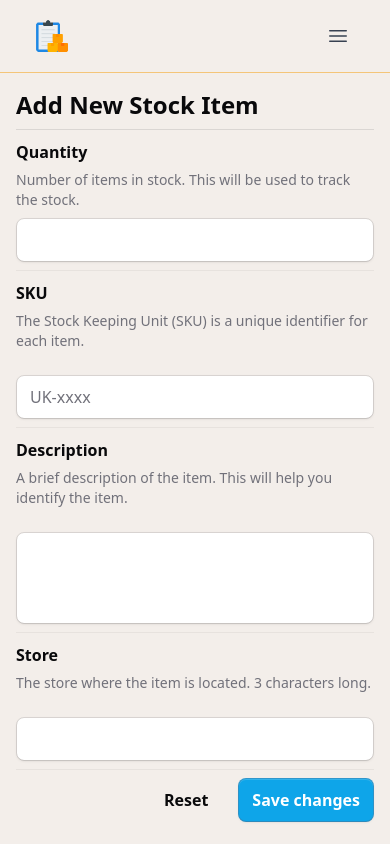
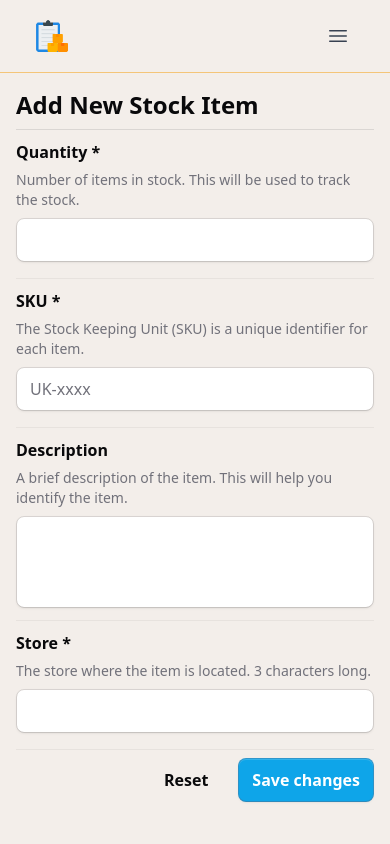
Before and after one commit to JohnAdib/CSV-Stock-Manager, a Next.js app in the folder ui/: page /stock/add in a window 390 px wide. Built offline with nearby package versions, Linux system fonts and the light colour scheme.

Commit message:
show errors

```diff
--- a/ui/app/_helper/fetch/api-notification.ts
+++ b/ui/app/_helper/fetch/api-notification.ts
@@ -2,13 +2,17 @@ import { IResponseJson } from '@/interfaces'
 import Swal from 'sweetalert2'
 
 interface IApiNotification {
-  apiRes: IResponseJson
+  apiResponse: IResponseJson | null
 }
 
-export function apiNotification({ apiRes }: IApiNotification): void {
+export function apiNotification({ apiResponse }: IApiNotification): void {
+  const notif = apiResponse?.notification
+  if (!notif) {
+    return
+  }
   Swal.fire({
-    title: apiRes.notification?.title,
-    text: apiRes.notification?.text,
-    icon: apiRes.notification?.type as 'error' | 'warning' | 'info' | 'success'
+    title: notif?.title,
+    text: notif?.text,
+    icon: notif?.type as 'error' | 'warning' | 'info' | 'success'
   })
 }
--- a/ui/app/stock/add/page.tsx
+++ b/ui/app/stock/add/page.tsx
@@ -1,28 +1,34 @@
 'use client'
 
 import { apiFetch, apiNotification } from '@/app/_helper/fetch'
-import { AddStockItem } from '@/components/stock/add-stock-item'
-import { IStockAdd } from '@/interfaces'
+import { StockItemForm } from '@/components/stock/stock-item-form'
+import { IResponseJson, IStockAdd } from '@/interfaces'
 import { useRouter } from 'next/navigation'
+import { useState } from 'react'
 
 export default function Page() {
   const router = useRouter()
+  const [apiRes, setApiRes] = useState<IResponseJson | null>(null)
 
   const addHandler = async (formData: IStockAdd): Promise<void> => {
-    const apiRes = await apiFetch({
+    const apiResponse = await apiFetch({
       url: 'http://localhost:7011/v1/stock',
       method: 'POST',
       body: formData
     })
 
-    apiNotification({ apiRes })
+    setApiRes(apiResponse)
+    apiNotification({ apiResponse })
 
-    console.log('errorObj', apiRes.validation)
-
-    if (apiRes.okay) {
+    if (apiRes?.okay) {
       router.push('/stock')
     }
   }
 
-  return <AddStockItem onSubmit={addHandler} />
+  return (
+    <StockItemForm
+      onSubmit={addHandler}
+      validationErrors={apiRes?.validation}
+    />
+  )
 }
--- a/ui/components/stock/add-stock-item.tsx
+++ b/ui/components/stock/stock-item-form.tsx
@@ -8,12 +8,23 @@ import { Input } from '@components/atoms/input'
 import { Text } from '@components/atoms/text'
 import { Textarea } from '@components/atoms/textarea'
 import clsx from 'clsx'
+import { useEffect, useState } from 'react'
 
-interface IAddStockItem {
+interface IStockItemForm {
+  validationErrors?: Record<string, string>
   onSubmit: (data: IStockAdd) => void
 }
 
-export function AddStockItem({ onSubmit }: IAddStockItem) {
+export function StockItemForm({ validationErrors, onSubmit }: IStockItemForm) {
+  const [formErrors, setFormErrors] = useState<
+    Record<string, string> | undefined
+  >(undefined)
+
+  // on change validation Error, update the formErrors state, with useEffect
+  useEffect(() => {
+    setFormErrors(validationErrors)
+  }, [validationErrors])
+
   const handleSubmit = (e: React.FormEvent<HTMLFormElement>) => {
     e.preventDefault()
 
@@ -33,18 +44,23 @@ export function AddStockItem({ onSubmit }: IAddStockItem) {
   }
 
   return (
-    <form method="post" className="mx-auto max-w-4xl" onSubmit={handleSubmit}>
+    <form
+      method="post"
+      className="mx-auto max-w-4xl"
+      onSubmit={handleSubmit}
+      onReset={() => setFormErrors(undefined)}
+    >
       <Heading>Add New Stock Item</Heading>
       <Divider className="my-2 md:my-4 lg:my-10 lg:mt-6" />
 
       <section className="grid gap-x-8 gap-y-2 md:gap-y-6 sm:grid-cols-2">
         <div className="space-y-1">
-          <Subheading>Quantity</Subheading>
+          <Subheading>Quantity *</Subheading>
           <Text className="text-sm sm:text-base">
             Number of items in stock. This will be used to track the stock.
           </Text>
         </div>
-        <div>
+        <div className="space-y-2">
           <Input
             aria-label="quantity"
             name="quantity"
@@ -53,20 +69,24 @@ export function AddStockItem({ onSubmit }: IAddStockItem) {
             type="number"
             min={0}
             max={1000000000000}
+            invalid={!!formErrors?.quantity}
           />
+          <div className="text-sm text-red-800 dark:text-red-200">
+            {formErrors?.quantity}
+          </div>
         </div>
       </section>
 
       <Divider className="my-2 md:my-4 lg:my-10" soft />
 
-      <section className="grid gap-x-8 gap-y-6 sm:grid-cols-2">
+      <section className="grid gap-x-8 gap-y-2 md:gap-y-6 sm:grid-cols-2">
         <div className="space-y-1">
-          <Subheading>SKU</Subheading>
+          <Subheading>SKU *</Subheading>
           <Text className="text-sm sm:text-base">
             The Stock Keeping Unit (SKU) is a unique identifier for each item.
           </Text>
         </div>
-        <div className="space-y-4">
+        <div className="space-y-2">
           <Input
             aria-label="sku"
             name="sku"
@@ -74,12 +94,16 @@ export function AddStockItem({ onSubmit }: IAddStockItem) {
             placeholder="UK-xxxx"
             minLength={0}
             maxLength={20}
+            invalid={!!formErrors?.sku}
           />
+          <div className="text-sm text-red-800 dark:text-red-200">
+            {formErrors?.sku}
+          </div>
         </div>
       </section>
 
       <Divider className="my-2 md:my-4 lg:my-10" soft />
-      <section className="grid gap-x-8 gap-y-6 sm:grid-cols-2">
+      <section className="grid gap-x-8 gap-y-2 md:gap-y-6 sm:grid-cols-2">
         <div className="space-y-1">
           <Subheading>Description</Subheading>
           <Text className="text-sm sm:text-base">
@@ -95,27 +119,35 @@ export function AddStockItem({ onSubmit }: IAddStockItem) {
             rows={3}
             maxLength={1000}
             className={clsx('resize-none')}
+            invalid={!!formErrors?.description}
           />
+          <div className="text-sm mt-1 text-red-800 dark:text-red-200">
+            {formErrors?.description}
+          </div>
         </div>
       </section>
 
       <Divider className="my-2 md:my-4 lg:my-10" soft />
 
-      <section className="grid gap-x-8 gap-y-6 sm:grid-cols-2">
+      <section className="grid gap-x-8 gap-y-2 md:gap-y-6 sm:grid-cols-2">
         <div className="space-y-1">
-          <Subheading>Store</Subheading>
+          <Subheading>Store *</Subheading>
           <Text className="text-sm sm:text-base">
             The store where the item is located. 3 characters long.
           </Text>
         </div>
-        <div className="space-y-4">
+        <div className="space-y-2">
           <Input
             aria-label="store"
             name="store"
             autoComplete="off"
             minLength={0}
             maxLength={20}
+            invalid={!!formErrors?.store}
           />
+          <div className="text-sm mt-1 text-red-800 dark:text-red-200">
+            {formErrors?.store}
+          </div>
         </div>
       </section>
 
```
